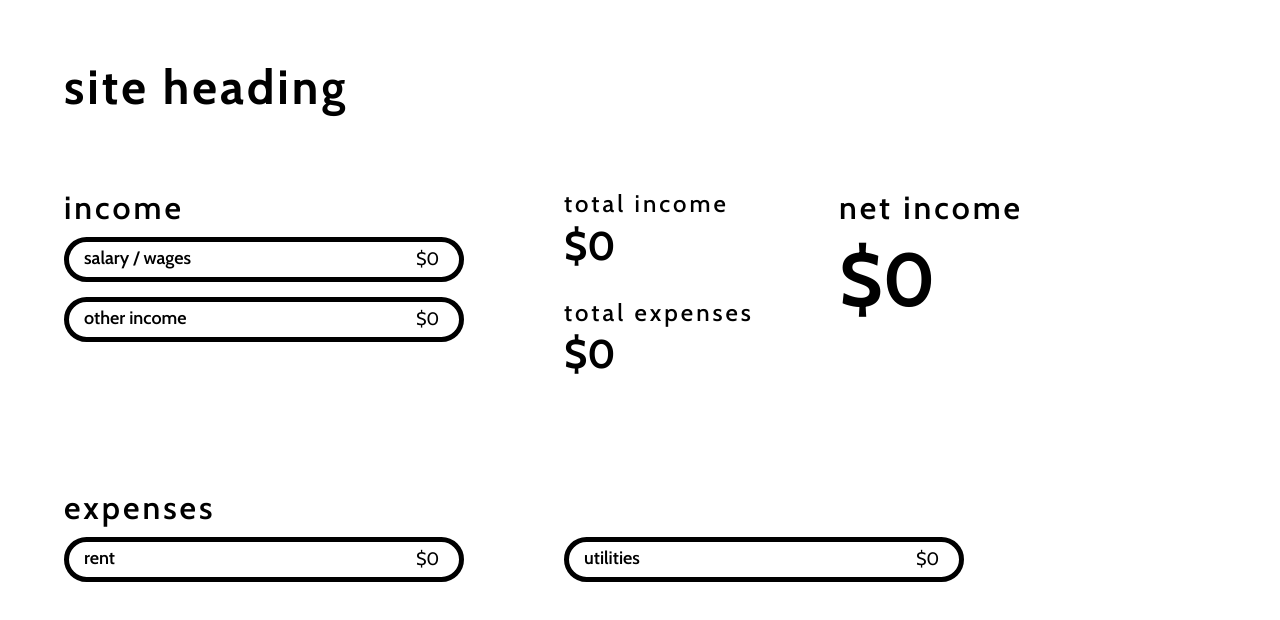
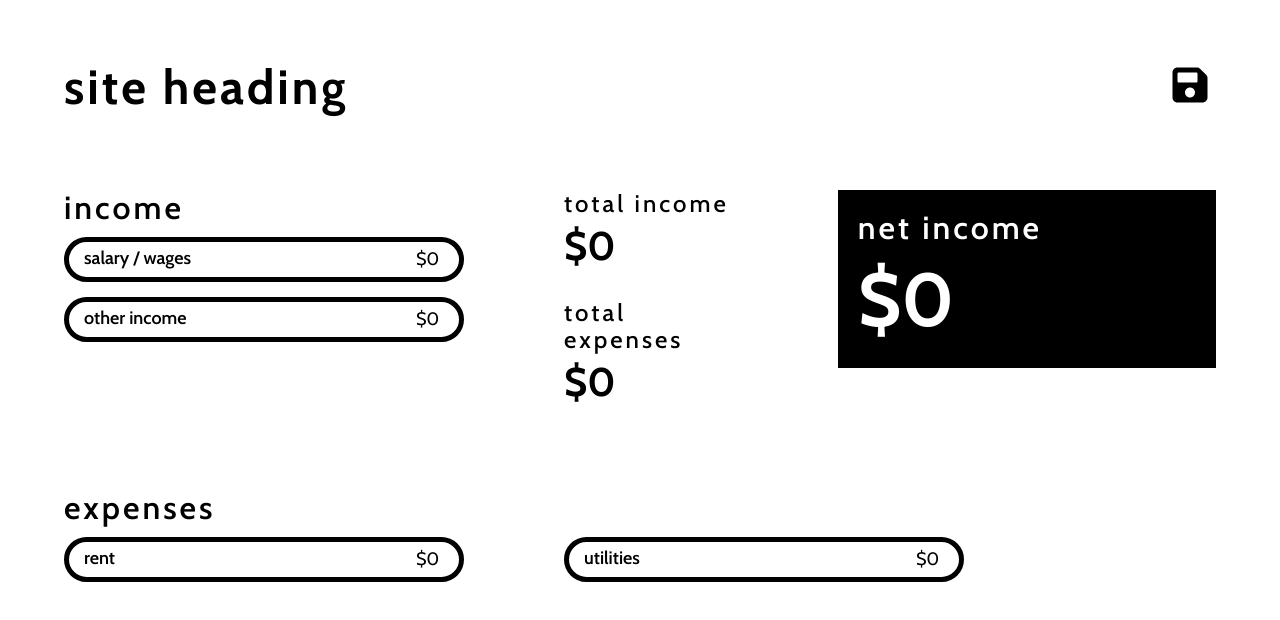
Before and after one commit to frances-m/budget-app, a React (Create React App) app: page / in a window 1280 px wide. Shown: the top 620 px of the page. Built offline with nearby package versions, Linux system fonts and the light colour scheme.

Commit message:
add save button and additional results styles

```diff
--- a/src/App.css
+++ b/src/App.css
@@ -2,12 +2,13 @@
 /* Global */
 html {
 	font-size: 125%;
-	text-transform: lowercase;
 }
 
 html,
-input {
+input,
+button {
 	font-family: 'Cabin', sans-serif;
+	text-transform: lowercase;
 }
 
 /* font-size */
@@ -19,7 +20,7 @@ h2 {
 	font-size: 1.6rem;
 }
 
-h3 {
+h3, button {
 	font-size: 1.2rem;
 }
 
@@ -43,7 +44,9 @@ h1,
 	font-weight: 700;
 }
 
-h2, label {
+h2,
+label,
+button {
 	font-weight: 600;
 }
 
@@ -79,6 +82,14 @@ h3 {
 	margin: 0 0 5px 0;
 }
 
+button {
+	border: none;
+
+	background-color: transparent;
+
+	cursor: pointer;
+}
+
 /*** INPUT STYLES ***/
 .input-container {
 	position: relative;
@@ -105,6 +116,21 @@ label {
 /*** HEADER STYLES ***/
 header {
 	padding: 60px 0 75px 0;
+	width: 100vw;
+}
+
+header .wrapper {
+	display: flex;
+	justify-content: space-between;
+}
+
+header svg {
+	height: 40px;
+	width: 40px;
+}
+
+header button:hover > svg {
+	fill: palevioletred;
 }
 
 /*** MAIN GRID ***/
@@ -131,5 +157,11 @@ main {
 }
 
 .net-income {
+	width: 380px;
+	height: 178px;
 	margin: 0 0 0 85px;
+	padding: 20px;
+
+	color: white;
+	background-color: black;
 }
--- a/src/components/Header.js
+++ b/src/components/Header.js
@@ -4,6 +4,9 @@ const Header = () => {
         <header>
             <div className="wrapper">
                 <h1>Site Heading</h1>
+                <button type="button">
+                    <svg xmlns="http://www.w3.org/2000/svg" viewBox="0 0 448 512">{/* Font Awesome Pro 6.1.2 by @fontawesome - https://fontawesome.com License - https://fontawesome.com/license (Commercial License) Copyright 2022 Fonticons, Inc. */}<path d="M433.1 129.1l-83.9-83.9C342.3 38.32 327.1 32 316.1 32H64C28.65 32 0 60.65 0 96v320c0 35.35 28.65 64 64 64h320c35.35 0 64-28.65 64-64V163.9C448 152.9 441.7 137.7 433.1 129.1zM224 416c-35.34 0-64-28.66-64-64s28.66-64 64-64s64 28.66 64 64S259.3 416 224 416zM320 208C320 216.8 312.8 224 304 224h-224C71.16 224 64 216.8 64 208v-96C64 103.2 71.16 96 80 96h224C312.8 96 320 103.2 320 112V208z"/></svg>
+                </button>
             </div>
         </header>
     )
```
Also changed, not shown: src/App.js (line endings or trailing spaces).
